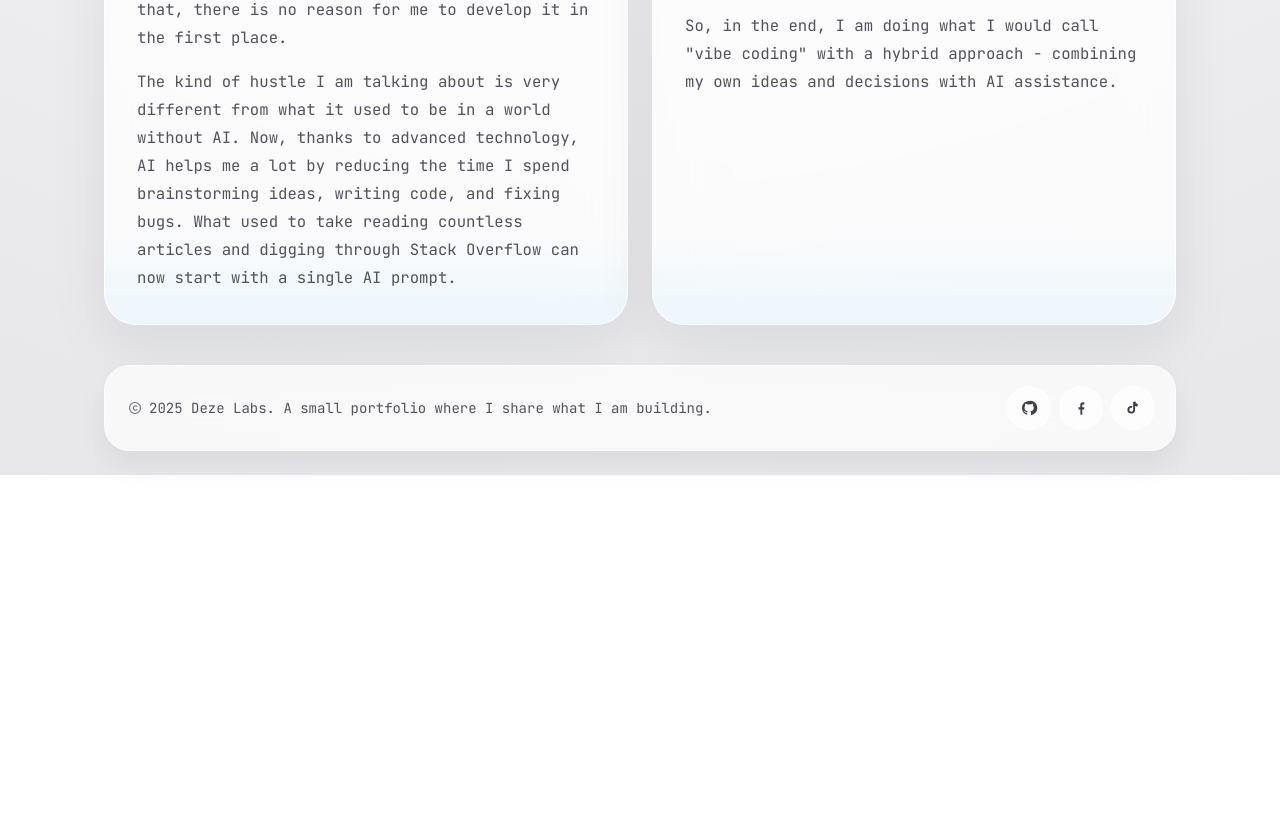
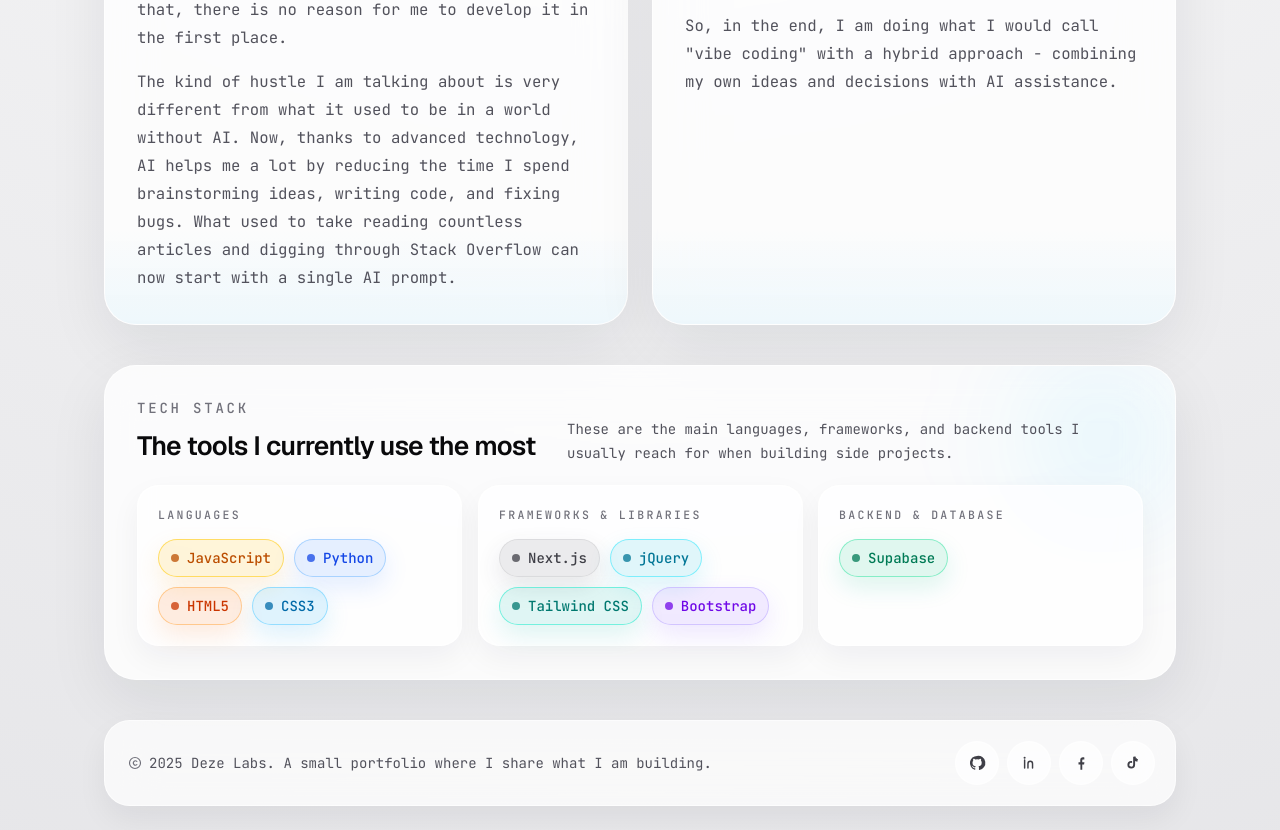
Before and after one commit to xyrusL/deze, a Next.js app: page /about in a window 1280 px wide. Shown: the part 1137-1967 px from the top of the page. Before the commit the page ends 1612 px from the top, so only its background shows below. Built offline with nearby package versions, Linux system fonts and the light colour scheme.

Commit message:
Add about tech stack and placeholder LinkedIn footer link

```diff
--- a/src/app/page.tsx
+++ b/src/app/page.tsx
@@ -111,9 +111,9 @@ export default function Home() {
   };
 
   const handleOpenSocial = (link: SocialLink) => {
-    if (link.status === "unavailable") {
+    if (link.status !== "active") {
       setExternalTarget({
-        label: link.label,
+        label: `${link.label} / ${link.username}`,
         typeLabel: "Social profile",
         type: "unavailable",
       });
--- a/src/components/about-page-client.tsx
+++ b/src/components/about-page-client.tsx
@@ -13,6 +13,7 @@ import { ProjectModal } from "@/components/project-modal";
 import { SiteFooter } from "@/components/site-footer";
 import { SiteHeader } from "@/components/site-header";
 import {
+  aboutTechStack,
   aboutPageContent,
   footerContent,
   navigationItems,
@@ -57,6 +58,27 @@ const focusPoints = [
 const githubLink = socialLinks.find(
   (link) => link.platform === "github" && link.status === "active",
 );
+
+const stackToneClasses = {
+  amber:
+    "border-amber-300/70 bg-amber-400/15 text-amber-700 shadow-[0_10px_24px_rgba(245,158,11,0.14)] dark:border-amber-300/20 dark:bg-amber-300/12 dark:text-amber-200",
+  blue:
+    "border-blue-300/70 bg-blue-500/12 text-blue-700 shadow-[0_10px_24px_rgba(59,130,246,0.14)] dark:border-blue-300/20 dark:bg-blue-300/12 dark:text-blue-200",
+  orange:
+    "border-orange-300/70 bg-orange-500/12 text-orange-700 shadow-[0_10px_24px_rgba(249,115,22,0.14)] dark:border-orange-300/20 dark:bg-orange-300/12 dark:text-orange-200",
+  sky:
+    "border-sky-300/70 bg-sky-500/12 text-sky-700 shadow-[0_10px_24px_rgba(14,165,233,0.14)] dark:border-sky-300/20 dark:bg-sky-300/12 dark:text-sky-200",
+  zinc:
+    "border-zinc-300/70 bg-zinc-900/8 text-zinc-700 shadow-[0_10px_24px_rgba(63,63,70,0.12)] dark:border-zinc-300/20 dark:bg-white/10 dark:text-zinc-100",
+  cyan:
+    "border-cyan-300/70 bg-cyan-500/12 text-cyan-700 shadow-[0_10px_24px_rgba(6,182,212,0.14)] dark:border-cyan-300/20 dark:bg-cyan-300/12 dark:text-cyan-200",
+  teal:
+    "border-teal-300/70 bg-teal-500/12 text-teal-700 shadow-[0_10px_24px_rgba(20,184,166,0.14)] dark:border-teal-300/20 dark:bg-teal-300/12 dark:text-teal-200",
+  violet:
+    "border-violet-300/70 bg-violet-500/12 text-violet-700 shadow-[0_10px_24px_rgba(139,92,246,0.14)] dark:border-violet-300/20 dark:bg-violet-300/12 dark:text-violet-200",
+  emerald:
+    "border-emerald-300/70 bg-emerald-500/12 text-emerald-700 shadow-[0_10px_24px_rgba(16,185,129,0.14)] dark:border-emerald-300/20 dark:bg-emerald-300/12 dark:text-emerald-200",
+} as const;
 
 export function AboutPageClient() {
   const [externalTarget, setExternalTarget] = useState<ExternalTarget | null>(null);
@@ -110,9 +132,9 @@ export function AboutPageClient() {
   };
 
   const handleOpenSocial = (link: SocialLink) => {
-    if (link.status === "unavailable") {
+    if (link.status !== "active") {
       setExternalTarget({
-        label: link.label,
+        label: `${link.label} / ${link.username}`,
         typeLabel: "Social profile",
         type: "unavailable",
       });
@@ -279,6 +301,54 @@ export function AboutPageClient() {
               </article>
             ))}
           </section>
+
+          <section className="relative overflow-hidden rounded-[1.6rem] border border-white/65 bg-white/80 p-4 shadow-[0_20px_60px_rgba(15,23,42,0.08)] backdrop-blur-xl dark:border-white/10 dark:bg-white/8 dark:shadow-[0_20px_60px_rgba(0,0,0,0.4)] sm:rounded-[2rem] sm:p-8">
+            <div className="pointer-events-none absolute right-0 top-0 h-36 w-36 rounded-full bg-sky-400/12 blur-3xl dark:bg-sky-400/14" />
+            <div className="relative">
+              <div className="flex flex-col gap-3 sm:flex-row sm:items-end sm:justify-between">
+                <div className="space-y-2">
+                  <p className="text-sm font-medium tracking-[0.2em] text-zinc-500 uppercase dark:text-zinc-400">
+                    Tech stack
+                  </p>
+                  <h2 className="text-[1.45rem] font-semibold tracking-tight text-zinc-950 dark:text-white sm:text-[1.65rem]">
+                    The tools I currently use the most
+                  </h2>
+                </div>
+                <p className="max-w-xl text-sm leading-6 text-zinc-600 dark:text-zinc-300">
+                  These are the main languages, frameworks, and backend tools I
+                  usually reach for when building side projects.
+                </p>
+              </div>
+
+              <div className="mt-5 grid gap-4 lg:grid-cols-3">
+                {aboutTechStack.map((group) => (
+                  <article
+                    key={group.category}
+                    className="hover-card-premium hover-shadow-premium hover-lift-soft rounded-[1.35rem] border border-white/70 bg-white/75 p-4 shadow-[0_12px_30px_rgba(15,23,42,0.05)] dark:border-white/10 dark:bg-white/6 sm:p-5"
+                  >
+                    <p className="text-[0.72rem] font-medium tracking-[0.2em] text-zinc-500 uppercase dark:text-zinc-400">
+                      {group.category}
+                    </p>
+
+                    <div className="mt-4 flex flex-wrap gap-2.5">
+                      {group.items.map((item) => (
+                        <span
+                          key={item.label}
+                          className={`inline-flex items-center gap-2 rounded-full border px-3 py-2 text-sm font-medium ${stackToneClasses[item.tone]}`}
+                        >
+                          <span
+                            aria-hidden="true"
+                            className="h-2 w-2 rounded-full bg-current opacity-75"
+                          />
+                          {item.label}
+                        </span>
+                      ))}
+                    </div>
+                  </article>
+                ))}
+              </div>
+            </div>
+          </section>
         </main>
 
         <SiteFooter
--- a/src/components/contact-page-client.tsx
+++ b/src/components/contact-page-client.tsx
@@ -101,9 +101,9 @@ export function ContactPageClient() {
   };
 
   const handleOpenSocial = (link: SocialLink) => {
-    if (link.status === "unavailable") {
+    if (link.status !== "active") {
       setExternalTarget({
-        label: link.label,
+        label: `${link.label} / ${link.username}`,
         typeLabel: "Social profile",
         type: "unavailable",
       });
--- a/src/components/icons.tsx
+++ b/src/components/icons.tsx
@@ -174,6 +174,26 @@ export const TikTokIcon = createIcon(
   </>,
 );
 
+export const LinkedInIcon = createIcon(
+  <>
+    <path
+      d="M6.75 8.5V18"
+      stroke="currentColor"
+      strokeLinecap="round"
+      strokeLinejoin="round"
+      strokeWidth="1.75"
+    />
+    <path
+      d="M10.75 18v-5.25a2.75 2.75 0 0 1 5.5 0V18"
+      stroke="currentColor"
+      strokeLinecap="round"
+      strokeLinejoin="round"
+      strokeWidth="1.75"
+    />
+    <circle cx="6.75" cy="5.75" fill="currentColor" r="1.25" />
+  </>,
+);
+
 export const CopyIcon = createIcon(
   <>
     <rect
--- a/src/components/site-footer.tsx
+++ b/src/components/site-footer.tsx
@@ -2,6 +2,7 @@ import {
   CopyrightIcon,
   FacebookIcon,
   GitHubIcon,
+  LinkedInIcon,
   TikTokIcon,
 } from "@/components/icons";
 import type { SocialLink } from "@/data/portfolio";
@@ -20,6 +21,7 @@ export function SiteFooter({
   const year = new Date().getFullYear();
   const socialIcons = {
     github: GitHubIcon,
+    linkedin: LinkedInIcon,
     facebook: FacebookIcon,
     tiktok: TikTokIcon,
   } as const;
--- a/src/data/portfolio.ts
+++ b/src/data/portfolio.ts
@@ -14,10 +14,10 @@ export type NavigationItem = {
 
 export type SocialLink = {
   label: string;
-  platform: "github" | "facebook" | "tiktok";
+  platform: "github" | "facebook" | "tiktok" | "linkedin";
   url: string;
   username: string;
-  status: "active" | "unavailable";
+  status: "active" | "in-progress" | "unavailable";
 };
 
 export const navigationItems: NavigationItem[] = [
@@ -81,6 +81,31 @@ export const aboutPageContent = {
   ],
 } as const;
 
+export const aboutTechStack = [
+  {
+    category: "Languages",
+    items: [
+      { label: "JavaScript", tone: "amber" },
+      { label: "Python", tone: "blue" },
+      { label: "HTML5", tone: "orange" },
+      { label: "CSS3", tone: "sky" },
+    ],
+  },
+  {
+    category: "Frameworks & libraries",
+    items: [
+      { label: "Next.js", tone: "zinc" },
+      { label: "jQuery", tone: "cyan" },
+      { label: "Tailwind CSS", tone: "teal" },
+      { label: "Bootstrap", tone: "violet" },
+    ],
+  },
+  {
+    category: "Backend & database",
+    items: [{ label: "Supabase", tone: "emerald" }],
+  },
+] as const;
+
 export const contactPageContent = {
   eyebrow: "Contact",
   title: "Let's connect",
@@ -114,6 +139,13 @@ export const socialLinks: SocialLink[] = [
     status: "active",
   },
   {
+    label: "LinkedIn",
+    platform: "linkedin",
+    url: "",
+    username: "Still in progress",
+    status: "in-progress",
+  },
+  {
     label: "Facebook",
     platform: "facebook",
     url: "",
```
